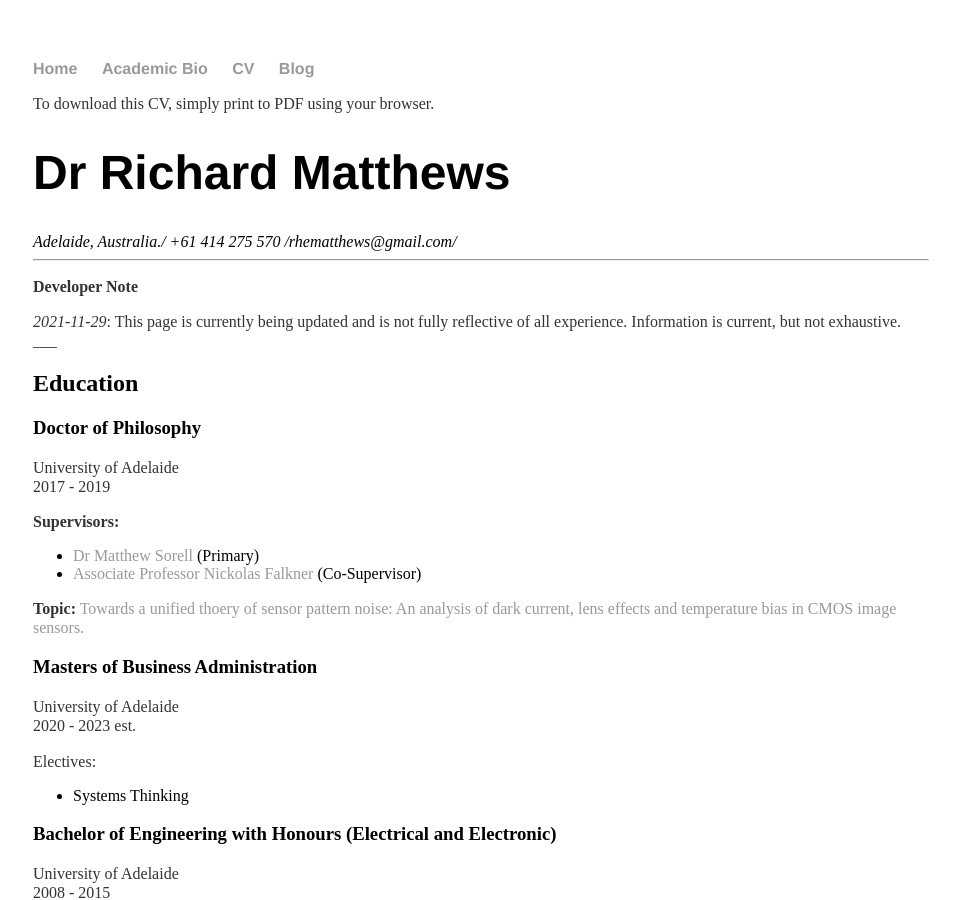
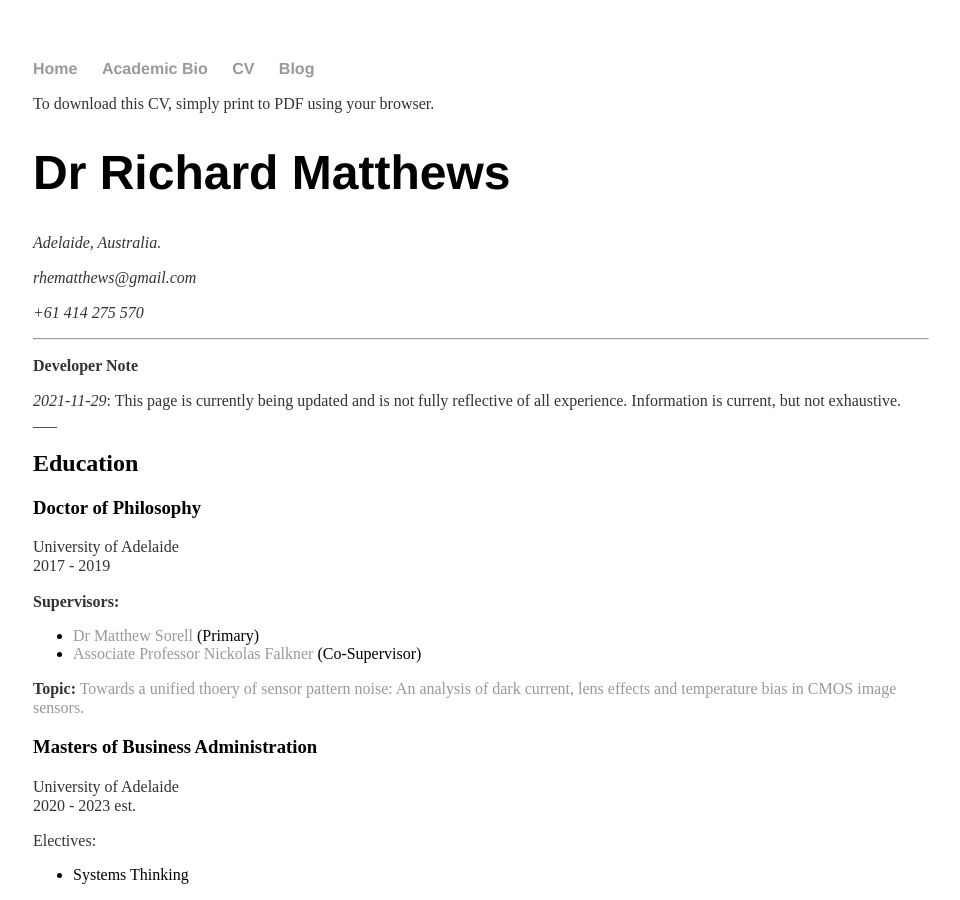
Before and after one commit to rhematt/rhematt.github.io, a Jekyll site: the page built from cv/index.md, in a window 1280 px wide and 900 px high. Shown: the whole window, without its empty margins (159-1119 px from the left). Built offline with Jekyll 4.4.1, drawn with Linux system fonts in a browser that asks for light colours; our own code applies the rules of GitHub Pages for plain Markdown files.

Commit message:
Update index.md

```diff
--- a/cv/index.md
+++ b/cv/index.md
@@ -10,9 +10,9 @@
 
 # Dr Richard Matthews
 <address>
-Adelaide, Australia./
-<span class="obfuscate">moc.liamg@swehttamehr</span>/
-<span class="obfuscate">075 572 414 16+</span>/
+	<p>Adelaide, Australia.</p>
+	<p><span class="obfuscate">moc.liamg@swehttamehr</span></p>
+	<p><span class="obfuscate">075 572 414 16+</span></p>
 </address>
 
 ___
```
